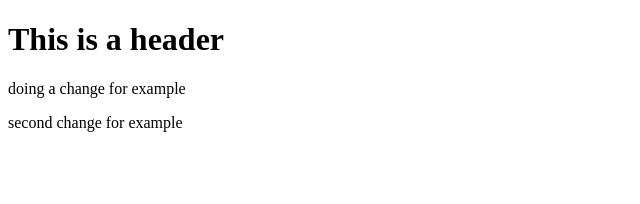
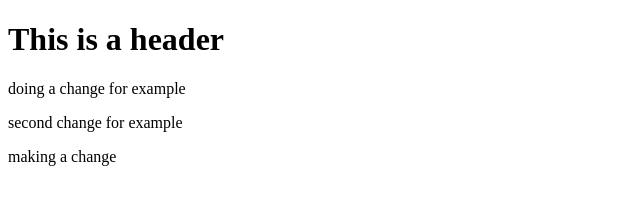
Before and after one commit to Gomez922/git-test, a website: page index.html in a window 1280 px wide. Shown: the whole page, without its empty margins (0-640 px from the left). Drawn offline with Linux system fonts and the light colour scheme.

Commit message:
using NPM

```diff
--- a/index.html
+++ b/index.html
@@ -10,5 +10,6 @@
     <h1>This is a header</h1>
     <p>doing a change for example</p>
     <p> second change for example</p>
+    <p> making a change </p>
 </body>
 </html>
```
Also changed, not shown: package.json (added, +24 -0 lines), 2 other files.
